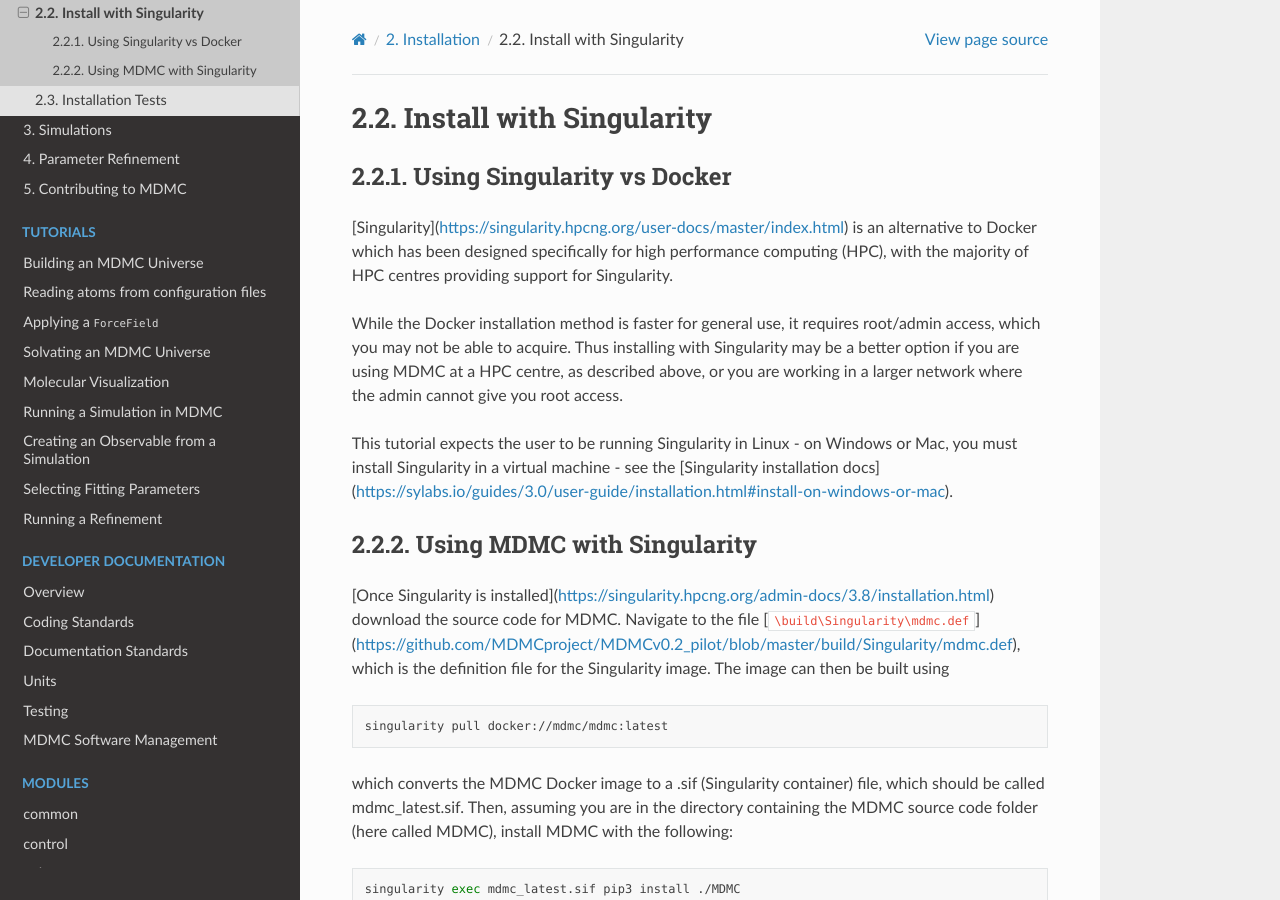
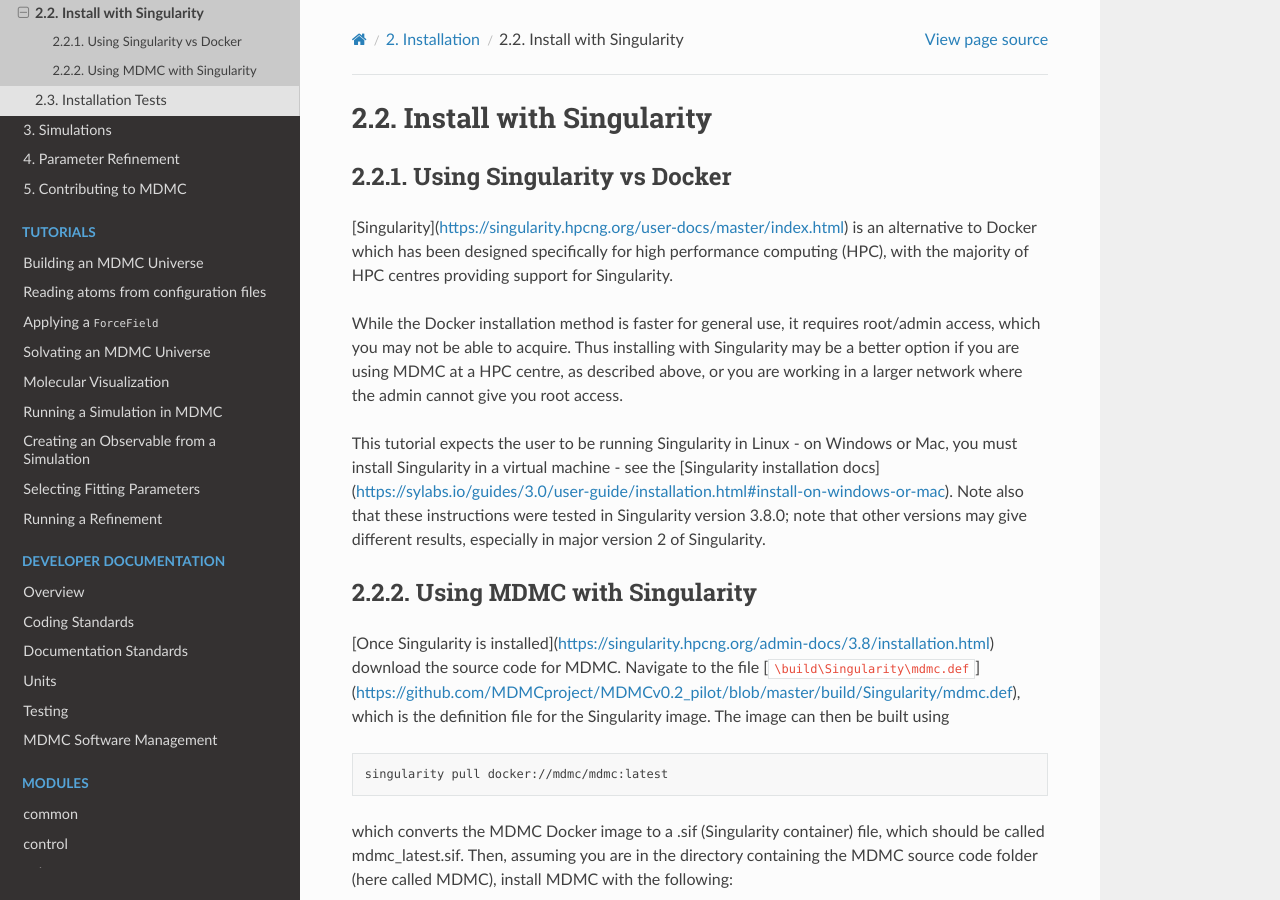
Before and after one commit to ISISNeutronMuon/MDMC, a Sphinx documentation site: the page built from doc/pages/installation/singularity.rst, in a window 1280 px wide and 900 px high. Built offline with Sphinx 7.4.7 and the Read the Docs theme 2.0.0, drawn with Linux system fonts in a browser that asks for light colours; pages that are not in the unit, such as notebooks, are missing from menus.

Commit message:
Made explicit that the doc instructions are for Singularity version 3 or higher.

```diff
--- a/doc/pages/installation/singularity.rst
+++ b/doc/pages/installation/singularity.rst
@@ -14,6 +14,8 @@
 
 This tutorial expects the user to be running Singularity in Linux - on Windows or Mac, you must install Singularity in a
 virtual machine - see the [Singularity installation docs](https://sylabs.io/guides/3.0/user-guide/installation.html#install-on-windows-or-mac).
+Note also that these instructions were tested in Singularity version 3.8.0; note that other versions may give different
+results, especially in major version 2 of Singularity.
 
 Using MDMC with Singularity
 ---------------------------
```
